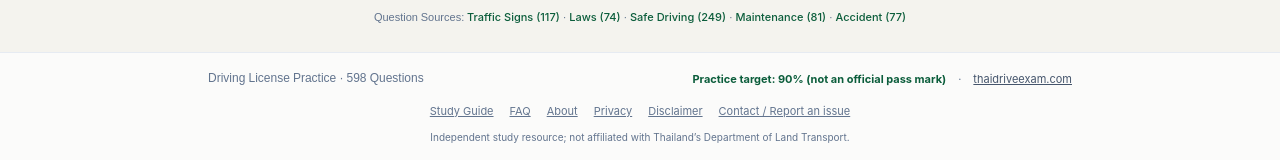
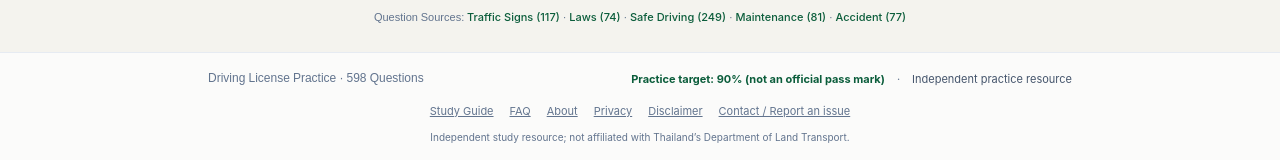
Before and after one commit to ZinLinn254995/Thai-Driving-License-Exam, a React (Vite) app: page / in a window 1280 px wide. Shown: the part 1580-1740 px from the top of the page. Built offline with nearby package versions, Linux system fonts and the light colour scheme.

Commit message:
fix: remove unrelated footer domain link

```diff
--- a/src/App.tsx
+++ b/src/App.tsx
@@ -267,14 +267,7 @@ export default function App() {
           <div className="flex items-center gap-3 text-[11px] font-sans">
             <span className="text-[#0b5d3b] font-bold">Practice target: 90% (not an official pass mark)</span>
             <span>·</span>
-            <a
-              href="https://thaidriveexam.com"
-              target="_blank"
-              rel="noopener noreferrer"
-              className="text-slate-600 hover:text-slate-900 underline"
-            >
-              thaidriveexam.com
-            </a>
+            <span className="text-slate-600">Independent practice resource</span>
           </div>
         </div>
         <nav aria-label="Site information" className="max-w-4xl mx-auto px-4 mt-3 flex flex-wrap justify-center gap-x-4 gap-y-1 font-sans text-[11px]">
```
